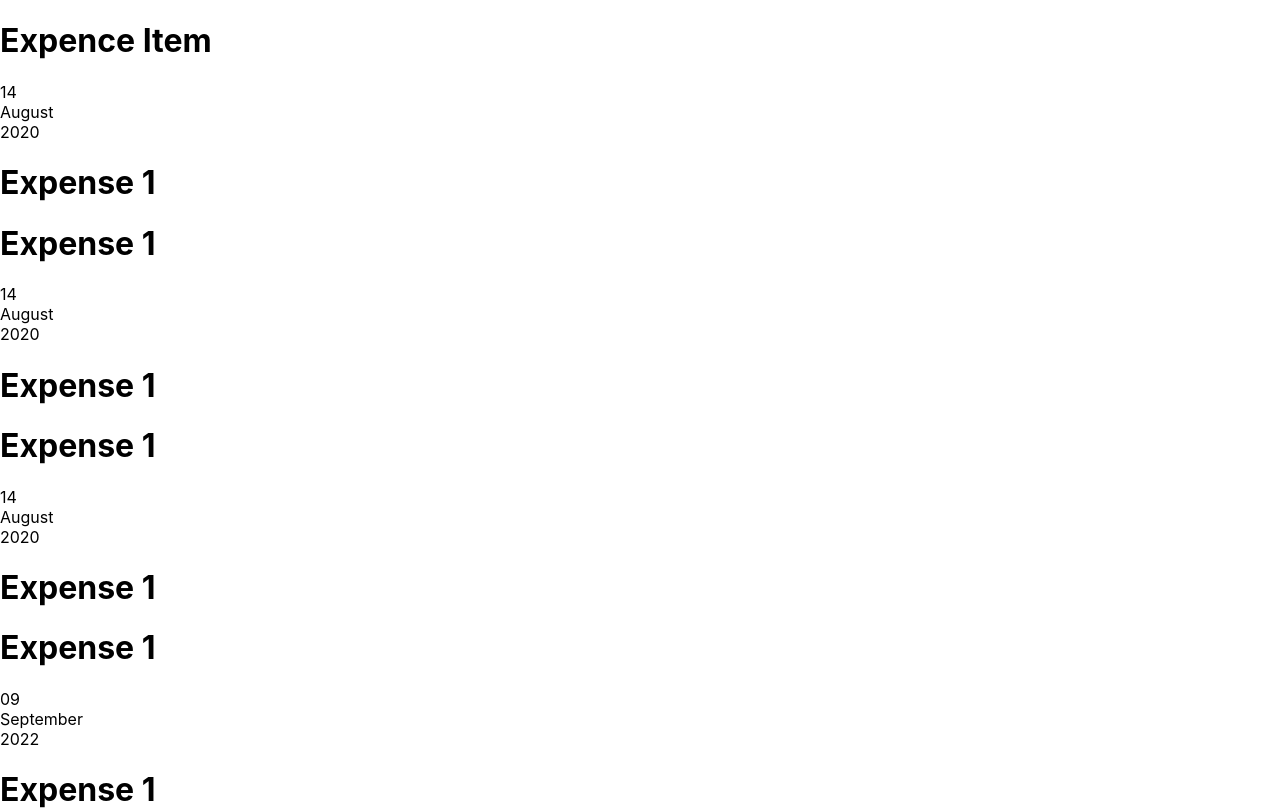
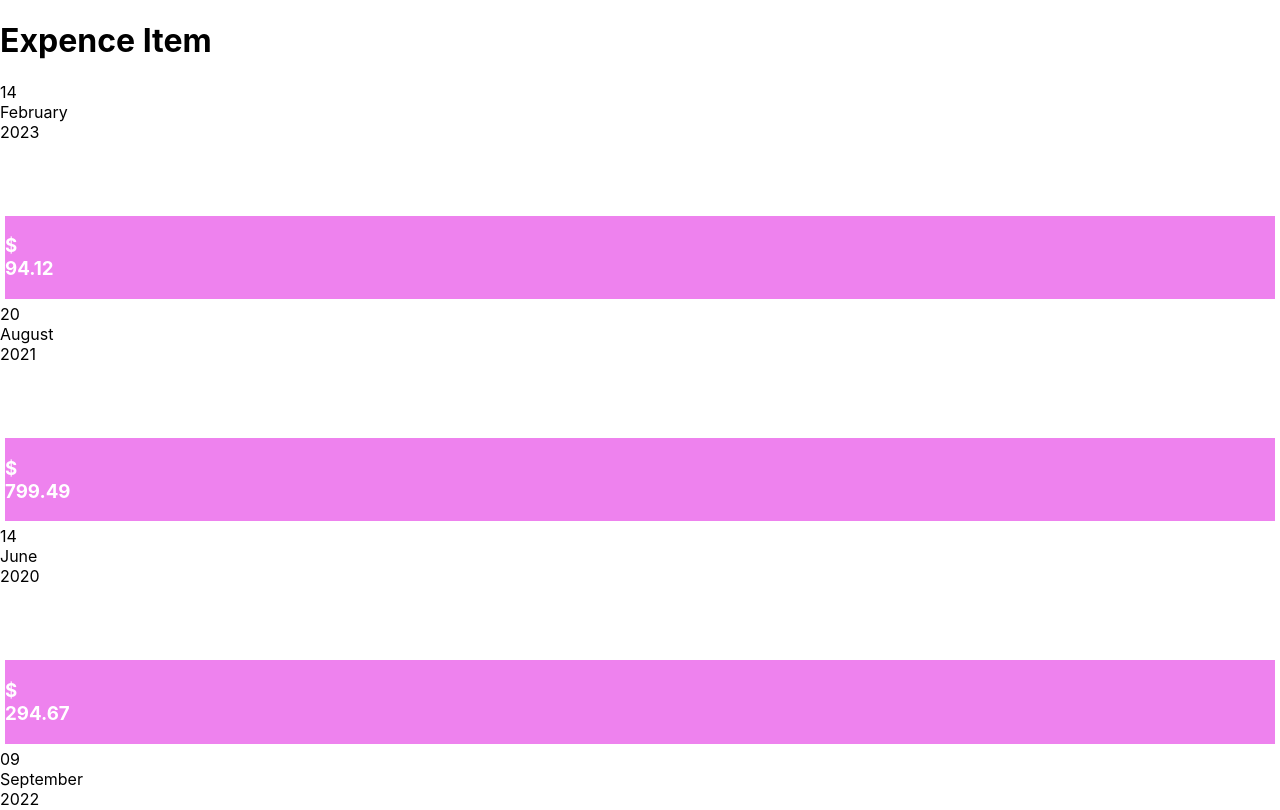
Before and after one commit to priyabanait/ReactApp, a React (Create React App) app: page / in a window 1280 px wide. Shown: the top 810 px of the page. Built offline with nearby package versions, Linux system fonts and the light colour scheme.

Commit message:
Fat Arrow Functions

```diff
--- a/src/App.js
+++ b/src/App.js
@@ -1,27 +1,29 @@
 import logo from './logo.svg';
+import React from 'react';
 import './App.css';
 
 import ExpenceItem from './Expenceitem';
 
-function App() {
+
+const App=()=> {
 
   const Expenses=[{
     id:'e1',
     title:'Toilet paper',
     amount:94.12,
-    date:new Date(2020,7,14),
+    date:new Date(2023,1,14),
   },
 {
   id:'e2',
     title:'new TV',
     amount:799.49,
-    date:new Date(2020,7,14),
+    date:new Date(2021,7,20),
 },
 {
   id:'e3',
     title:'Car Insurance',
     amount:294.67,
-    date:new Date(2020,7,14),
+    date:new Date(2020,5,14),
 },
 {
   id:'e4',
@@ -35,15 +37,11 @@ function App() {
     <div>
         <h1> Expence Item </h1>
 
-
-
             {Expenses.map((item) => (
 
                 <ExpenceItem title={item.title}
                amount={item.amount}
                 date={item.date} ></ExpenceItem>
-
-
 
             ))}
 
--- a/src/Expenceitem.js
+++ b/src/Expenceitem.js
@@ -1,19 +1,23 @@
-import React from 'react';
 import './ExpenceItem.css';
 import ExpenseDate from './ExpenseDate';
+import ExpenseDetails from './ExpenseDetails';
+
+const ExpenceItem=( props)=>{
+
+   return  (
+
+    <div className="expence-item">
+     <ExpenseDate date={props.date}></ExpenseDate>
+
+        <div className="expence-item_description">
+       <h2><ExpenseDetails title={props.title}></ExpenseDetails></h2>
+        </div>
+        <div className="expence-item_price">
+       <h3>$<ExpenseDetails amount={props.amount}></ExpenseDetails></h3>
+         </div>
+      </div>
 
 
-
-function ExpenceItem( props){
-
-   return (
-      React.createElement('div',{className:"expense-item"},
-          React.createElement(ExpenseDate,{date :props.date}),
-              React.createElement('div',{}),
-              React.createElement('h1',{},"Expense 1"),
-              React.createElement('h1',{},"Expense 1")
-      )
-
-  )
+   )
 }
 export default ExpenceItem;
--- a/src/ExpenseDate.js
+++ b/src/ExpenseDate.js
@@ -1,10 +1,9 @@
-function ExpenseDate( props){
+const ExpenseDate=(props)=>{
     const day=props.date.toLocaleString('en-US',{day:'2-digit'});
     const month=props.date.toLocaleString('en-US', {month:'long'});
     const year=props.date.getFullYear();
+
        return  (
-
-
           <div>
           <div>{day}</div>
             <div>{month}</div>
--- a/src/ExpenseDetails.js
+++ b/src/ExpenseDetails.js
@@ -1,4 +1,4 @@
-function ExpenseDetails(props){
+const ExpenseDetails=(props)=>{
     const title=props.title;
     const amount=props.amount;
 
```
